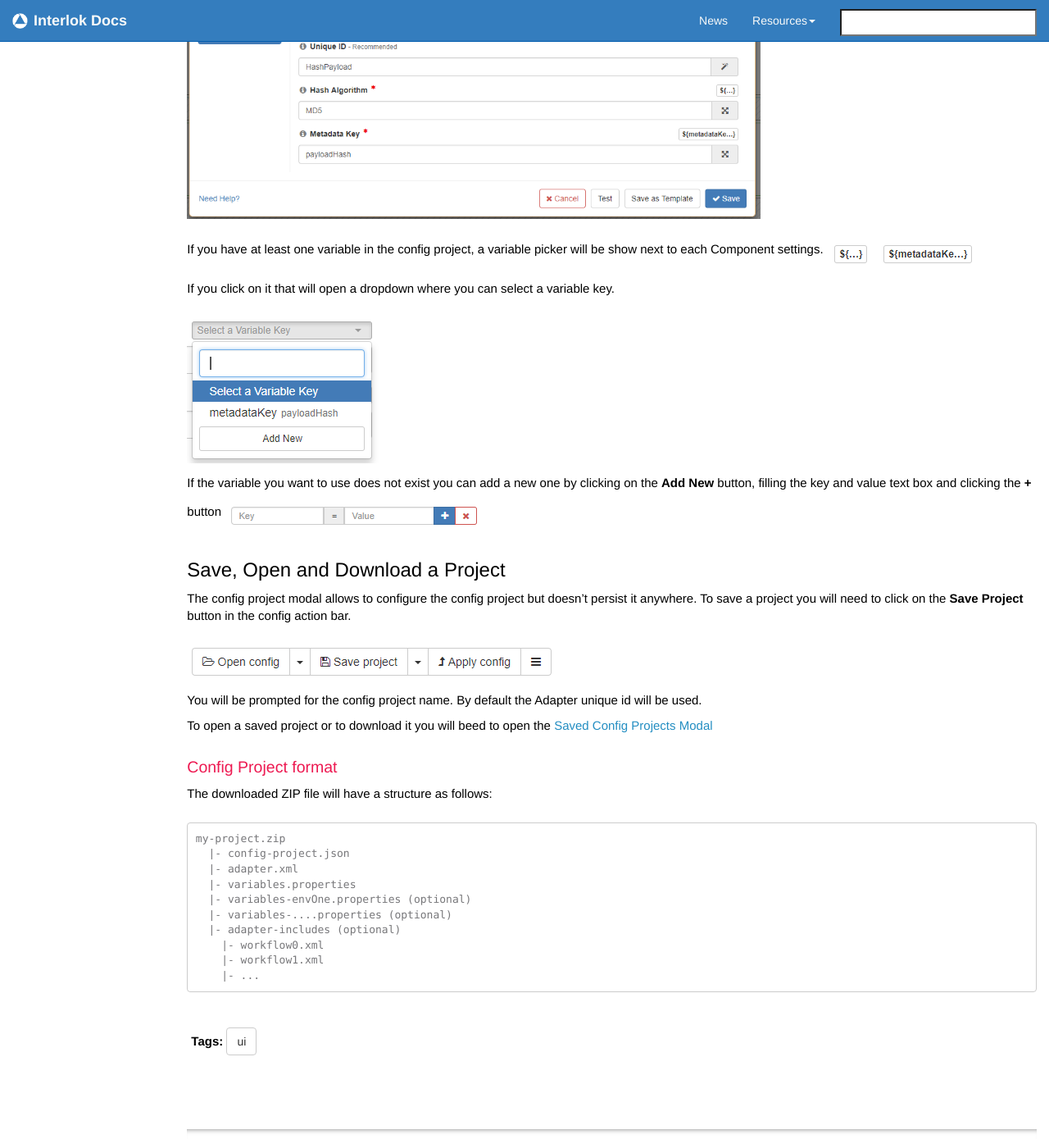
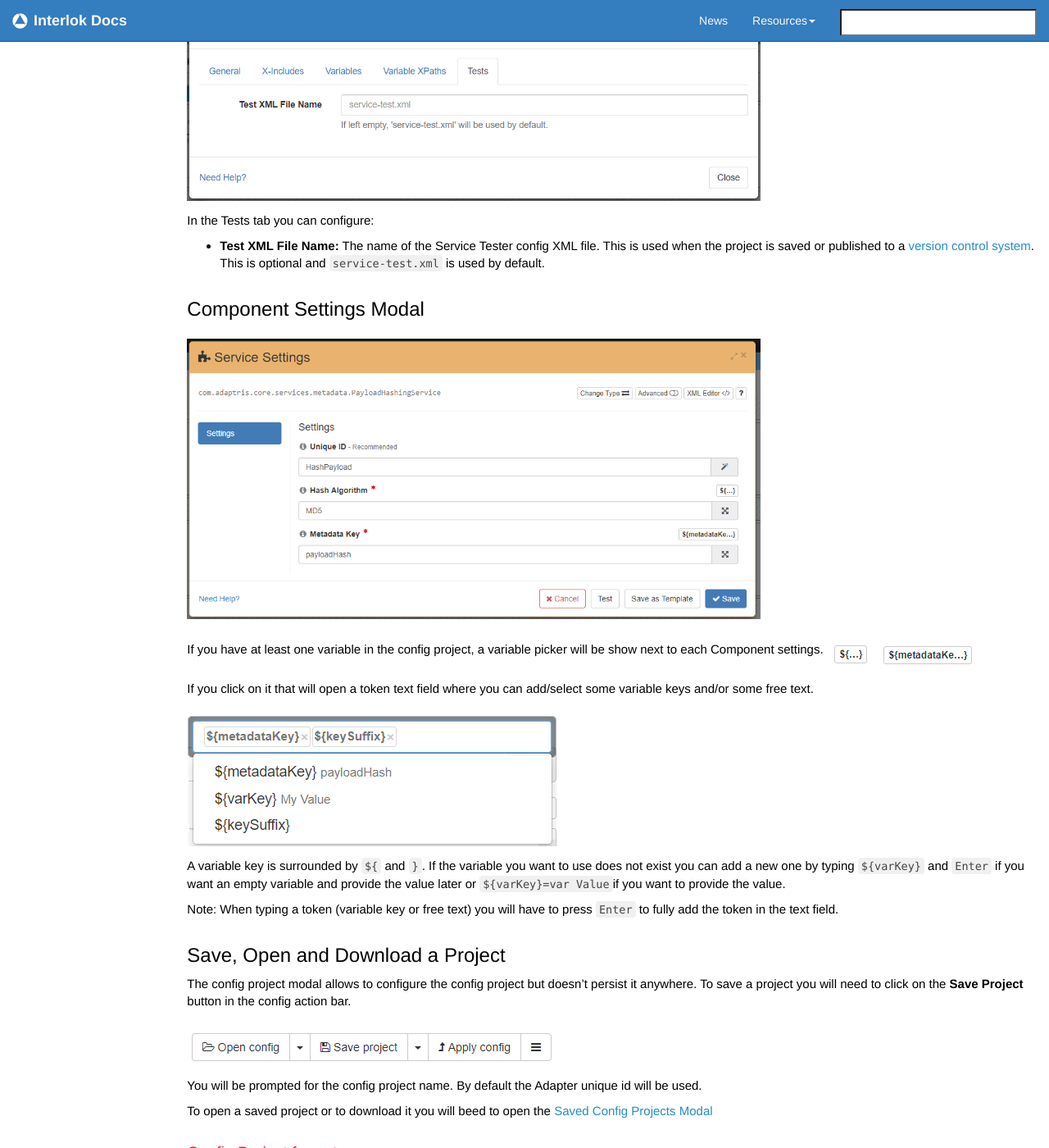
Before and after one commit to adaptris/interlok-docs-legacy, a Jekyll site: the page built from pages/ui/ui-config-project.md, in a window 1280 px wide and 1400 px high, scrolled down 4203 px. Shown: the whole window at 82% size. Built offline with Jekyll 4.4.1, drawn with Linux system fonts in a browser that asks for light colours; nearby versions of some CDN libraries; comment, search, counter and statistics services are not loaded; some of the changed text lies outside the part shown.

Commit message:
Update doc for the UI config page

````diff
--- a/pages/ui/ui-config-project.md
+++ b/pages/ui/ui-config-project.md
@@ -31,6 +31,7 @@ The modal is divided in three tabs:
 - **X-Includes:** Where you can specify which part of the XML config file should be split into multiple files.
 - **Variables:** Where you can add key/variable pairs to use for the XML config [Variables Substitutions](advanced-configuration-pre-processors.html#variable-substitution).
 - **Variable XPaths:** Where you can specify which value of the XML config file should use Variables Substitutions using some XPaths. You should not need to add Xpaths/key pairs manually as that can be done in the [Component settings modal](#component-settings-modal).
+- **Tests:** Where you can specify the test config file name. This is the file used in the [Service Tester Page](ui-service-tester.html).
 
 ### General Tab ###
 
@@ -82,6 +83,14 @@ You should not need to edit anything in this tab except if you know which XPath
 
 Generic XPaths (e.g. `//payload-hashing-service/metadata-key` instead of `/adapter/channel-list/channel[unique-id="ChannelId"]/workflow-list/standard-workflow[unique-id="WorkflowId"]/service-collection/services/payload-hashing-service[unique-id="HashPayload"]/metadata-key`) are supported for substitution but the variables will not appear as selected in the [Component settings modal](#component-settings-modal).
 
+### Tests Tab ###
+
+![Config Project Tests Tab](./images/ui-user-guide/config-project-tests-tab.png)
+
+In the Tests tab you can configure:
+
+- **Test XML File Name:** The name of the Service Tester config XML file. This is used when the project is saved or published to a [version control system](ui-version-control.html). This is optional and `service-test.xml` is used by default.
+
 ## Component Settings Modal ##
 
 ![Config Project Component Settings Modal](./images/ui-user-guide/config-project-component-settings-modal.png)
@@ -89,12 +98,13 @@ Generic XPaths (e.g. `//payload-hashing-service/metadata-key` instead of `/adapt
 If you have at least one variable in the config project, a variable picker will be show next to each Component settings.
 ![Config Project Component Settings Variable Picker Toggler](./images/ui-user-guide/config-project-component-settings-modal-variable-picker-toggler.png) ![Config Project Component Settings Variable Picker Toggler Selected](./images/ui-user-guide/config-project-component-settings-modal-variable-picker-toggler-selected.png)
 
-If you click on it that will open a dropdown where you can select a variable key.
+If you click on it that will open a token text field where you can add/select some variable keys and/or some free text.
 
 ![Config Project Component Settings Variable Picker Toggler](./images/ui-user-guide/config-project-component-settings-modal-variable-picker.png)
 
-If the variable you want to use does not exist you can add a new one by clicking on the **Add New** button, filling the key and value text box and clicking the **+** button
-![Config Project Component Settings Variable Picker Toggler](./images/ui-user-guide/config-project-component-settings-modal-variable-add.png)
+A variable key is surrounded by `${` and `}`. If the variable you want to use does not exist you can add a new one by typing `${varKey}` and `Enter` if you want an empty variable and provide the value later or `${varKey}=var Value`if you want to provide the value.
+
+Note: When typing a token (variable key or free text) you will have to press `Enter` to fully add the token in the text field.
 
 ## Save, Open and Download a Project ##
 
@@ -110,6 +120,8 @@ To open a saved project or to download it you will beed to open the [Saved Confi
 
 The downloaded ZIP file will have a structure as follows:
 
+Until 3.8.1 the project format is as below:
+
 ```
 my-project.zip
   |- config-project.json
@@ -122,3 +134,25 @@ my-project.zip
     |- workflow1.xml
     |- ...
 ```
+
+However since 3.8.1 all the new projects will be saved with a new structured format organised like Maven and Gradle projects.
+
+```
+my-project.zip
+  |_ src
+    |- main
+      |- interlok
+        |- config
+          |- adapter.xml
+          |- variables.properties
+          |- variables-envOne.properties (optional)
+          |- variables-....properties (optional)
+          |- adapter-includes (optional)
+            |- workflow0.xml
+            |- workflow1.xml
+			|- ...
+    |- test
+      |- interlok
+        |- service-test.xml
+  |- config-project.json
+```
````
Also changed, not shown: pages/ui/ui-config.md (+1 -1 lines), pages/ui/ui-saved-config-projects.md (+3 -2 lines), images/ui-user-guide/config-import-open.png, images/ui-user-guide/config-project-component-settings-modal-variable-picker.png, images/ui-user-guide/config-project-general-tab.png, images/ui-user-guide/config-project-tabs.png, images/ui-user-guide/config-project-tests-tab.png (added), images/ui-user-guide/config-project-variables-tab.png, images/ui-user-guide/config-project-variables-xpaths-tab.png, images/ui-user-guide/config-project-xincludes-tab.png, images/ui-user-guide/config-save-config-project.png.
